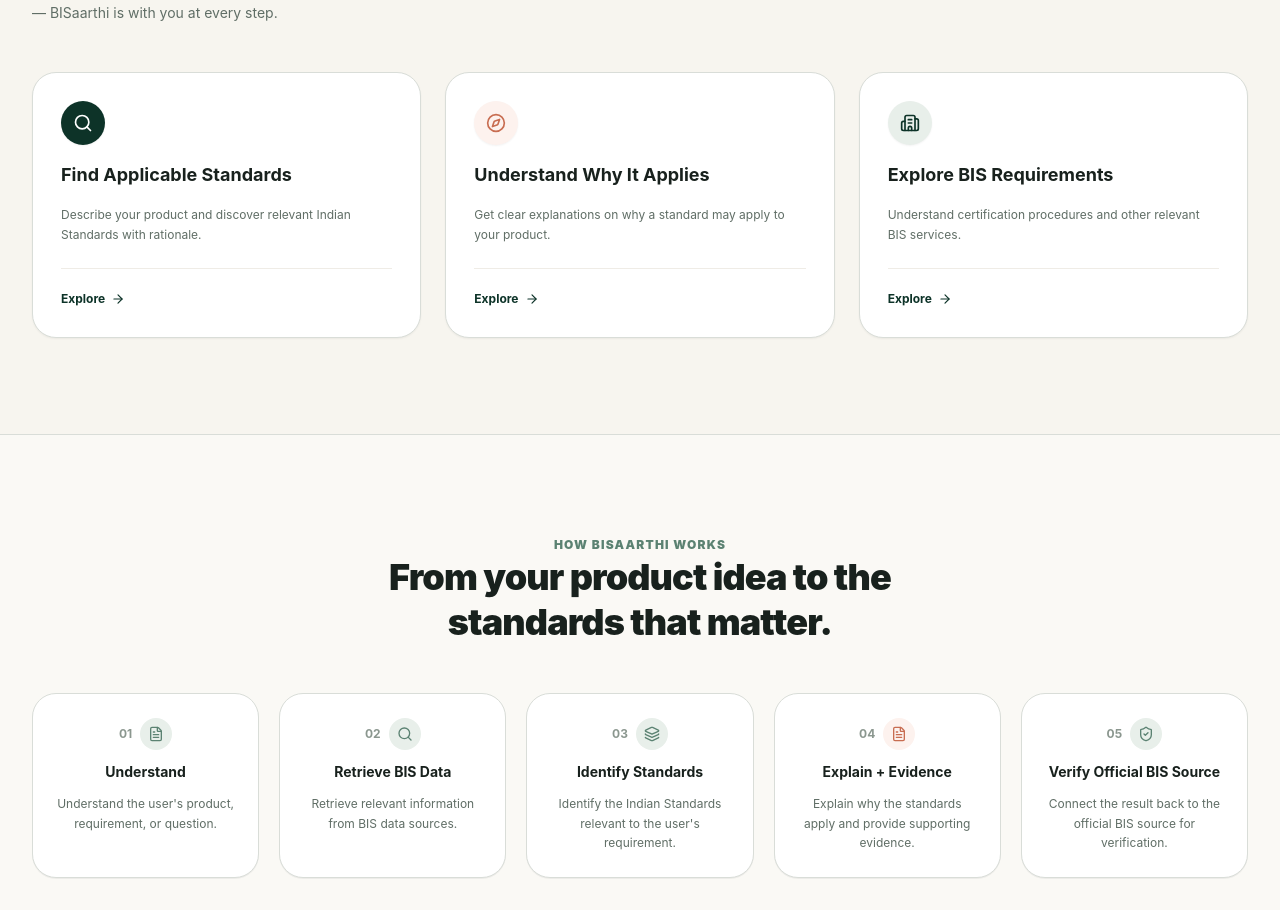
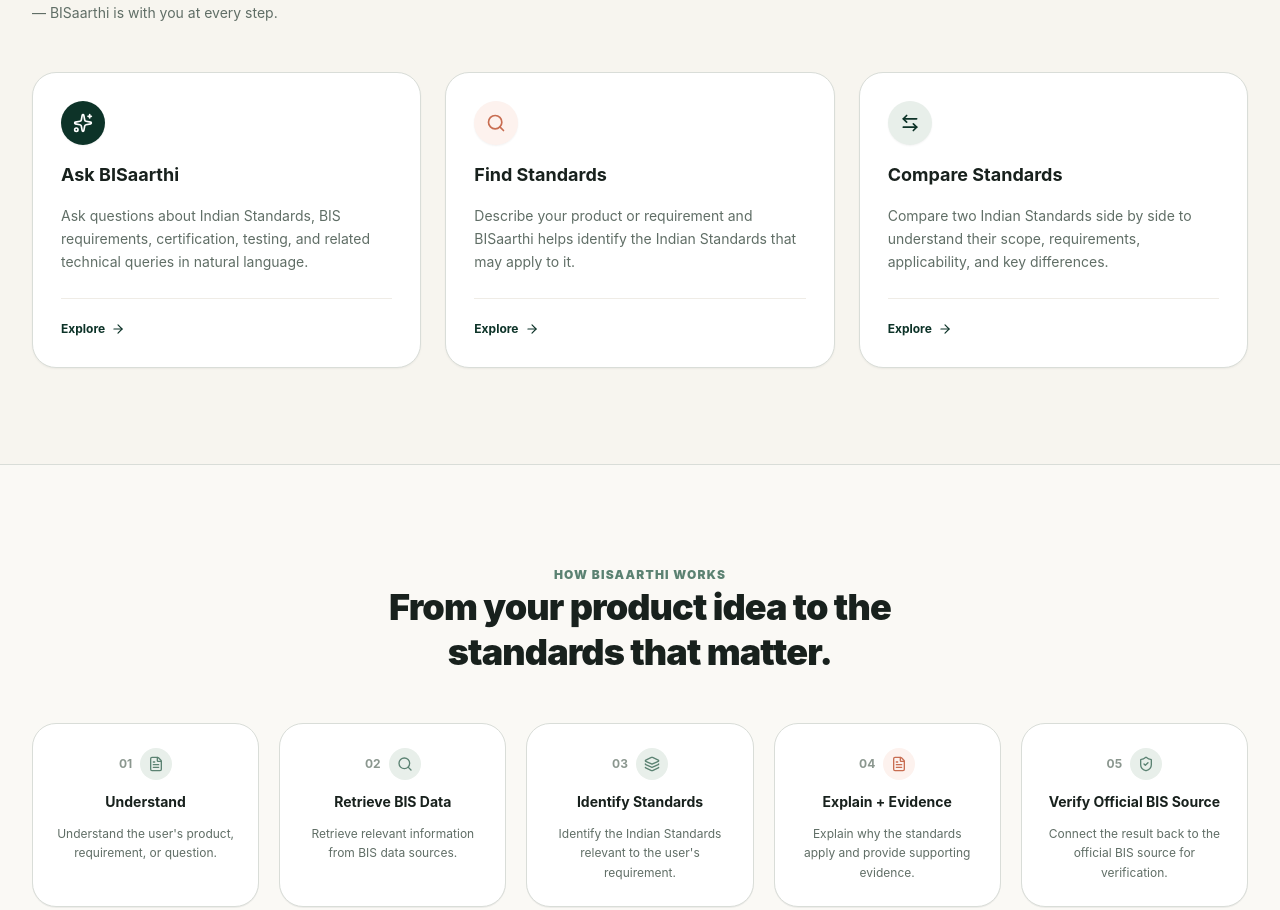
Before and after one commit to aman-07-codex/BISaarthi, a Next.js app in the folder frontend/: page / in a window 1280 px wide. Shown: the part 1528-2438 px from the top of the page. Built offline with nearby package versions, Linux system fonts and the light colour scheme.

Commit message:
changed what bis does

```diff
--- a/frontend/src/app/page.tsx
+++ b/frontend/src/app/page.tsx
@@ -10,6 +10,7 @@
   Search,
   Building2,
   Compass,
+  ArrowLeftRight,
   Menu,
   X,
   Plus,
@@ -440,23 +441,23 @@
 
           {/* 3 Capabilities Grid */}
           <div className="grid grid-cols-1 md:grid-cols-3 gap-6">
-            {/* Card 1: Find Applicable Standards */}
+            {/* Card 1: Ask BISaarthi */}
             <div className="p-7 rounded-3xl bg-white dark:bg-[#15221E] border border-[#D9DDD8] dark:border-[#253831] shadow-xs hover:border-[#5B8272] transition-all flex flex-col justify-between space-y-6">
               <div className="space-y-4">
                 <div className="w-11 h-11 rounded-full bg-[#0D3328] dark:bg-[#164B3A] text-white flex items-center justify-center shadow-xs">
-                  <Search className="w-5 h-5" />
+                  <Sparkles className="w-5 h-5" />
                 </div>
                 <h3 className="text-lg font-bold text-[#18211D] dark:text-[#F7F5EF]">
-                  Find Applicable Standards
+                  Ask BISaarthi
                 </h3>
-                <p className="text-xs text-[#606E66] dark:text-[#BAC5BF] leading-relaxed">
-                  Describe your product and discover relevant Indian Standards with rationale.
+                <p className="text-xs sm:text-sm text-[#606E66] dark:text-[#BAC5BF] leading-relaxed">
+                  Ask questions about Indian Standards, BIS requirements, certification, testing, and related technical queries in natural language.
                 </p>
               </div>
 
               <div className="pt-4 border-t border-[#EFECE6] dark:border-[#253831]">
                 <Link
-                  href="/auth/login"
+                  href="/chat"
                   className="inline-flex items-center gap-1.5 text-xs font-bold text-[#0D3328] dark:text-[#8FA89B] hover:text-[#164B3A] dark:hover:text-[#A7B8AE] transition-colors"
                 >
                   <span>Explore</span>
@@ -465,23 +466,23 @@
               </div>
             </div>
 
-            {/* Card 2: Understand Why It Applies */}
+            {/* Card 2: Find Standards */}
             <div className="p-7 rounded-3xl bg-white dark:bg-[#15221E] border border-[#D9DDD8] dark:border-[#253831] shadow-xs hover:border-[#5B8272] transition-all flex flex-col justify-between space-y-6">
               <div className="space-y-4">
                 <div className="w-11 h-11 rounded-full bg-[#FDF2EE] dark:bg-[#3E1A14] text-[#C86D51] flex items-center justify-center shadow-xs">
-                  <Compass className="w-5 h-5" />
+                  <Search className="w-5 h-5" />
                 </div>
                 <h3 className="text-lg font-bold text-[#18211D] dark:text-[#F7F5EF]">
-                  Understand Why It Applies
+                  Find Standards
                 </h3>
-                <p className="text-xs text-[#606E66] dark:text-[#BAC5BF] leading-relaxed">
-                  Get clear explanations on why a standard may apply to your product.
+                <p className="text-xs sm:text-sm text-[#606E66] dark:text-[#BAC5BF] leading-relaxed">
+                  Describe your product or requirement and BISaarthi helps identify the Indian Standards that may apply to it.
                 </p>
               </div>
 
               <div className="pt-4 border-t border-[#EFECE6] dark:border-[#253831]">
                 <Link
-                  href="/auth/login"
+                  href="/find-standards"
                   className="inline-flex items-center gap-1.5 text-xs font-bold text-[#0D3328] dark:text-[#8FA89B] hover:text-[#164B3A] dark:hover:text-[#A7B8AE] transition-colors"
                 >
                   <span>Explore</span>
@@ -490,23 +491,23 @@
               </div>
             </div>
 
-            {/* Card 3: Explore BIS Requirements */}
+            {/* Card 3: Compare Standards */}
             <div className="p-7 rounded-3xl bg-white dark:bg-[#15221E] border border-[#D9DDD8] dark:border-[#253831] shadow-xs hover:border-[#5B8272] transition-all flex flex-col justify-between space-y-6">
               <div className="space-y-4">
                 <div className="w-11 h-11 rounded-full bg-[#E8EFEA] dark:bg-[#1B2B26] text-[#0D3328] dark:text-[#8FA89B] flex items-center justify-center shadow-xs">
-                  <Building2 className="w-5 h-5" />
+                  <ArrowLeftRight className="w-5 h-5" />
                 </div>
                 <h3 className="text-lg font-bold text-[#18211D] dark:text-[#F7F5EF]">
-                  Explore BIS Requirements
+                  Compare Standards
                 </h3>
-                <p className="text-xs text-[#606E66] dark:text-[#BAC5BF] leading-relaxed">
-                  Understand certification procedures and other relevant BIS services.
+                <p className="text-xs sm:text-sm text-[#606E66] dark:text-[#BAC5BF] leading-relaxed">
+                  Compare two Indian Standards side by side to understand their scope, requirements, applicability, and key differences.
                 </p>
               </div>
 
               <div className="pt-4 border-t border-[#EFECE6] dark:border-[#253831]">
                 <Link
-                  href="/auth/login"
+                  href="/compare"
                   className="inline-flex items-center gap-1.5 text-xs font-bold text-[#0D3328] dark:text-[#8FA89B] hover:text-[#164B3A] dark:hover:text-[#A7B8AE] transition-colors"
                 >
                   <span>Explore</span>
```
